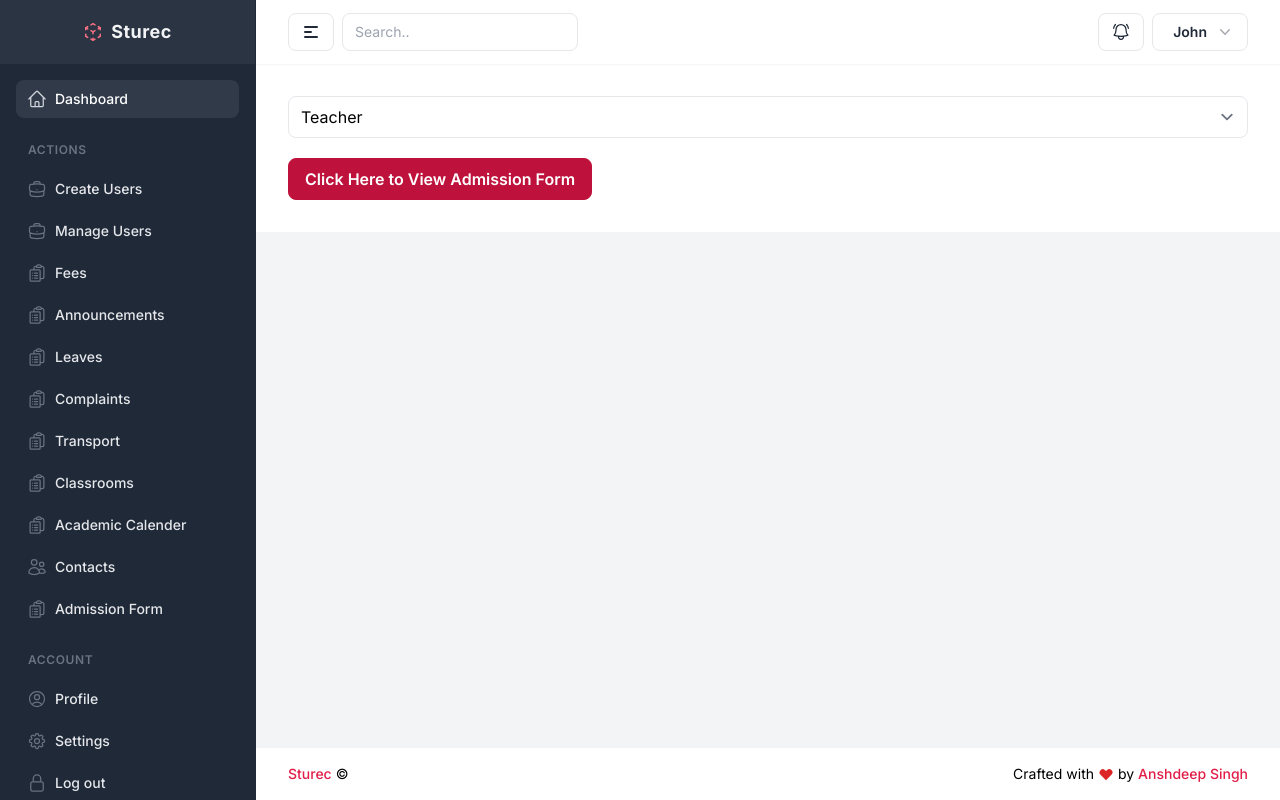
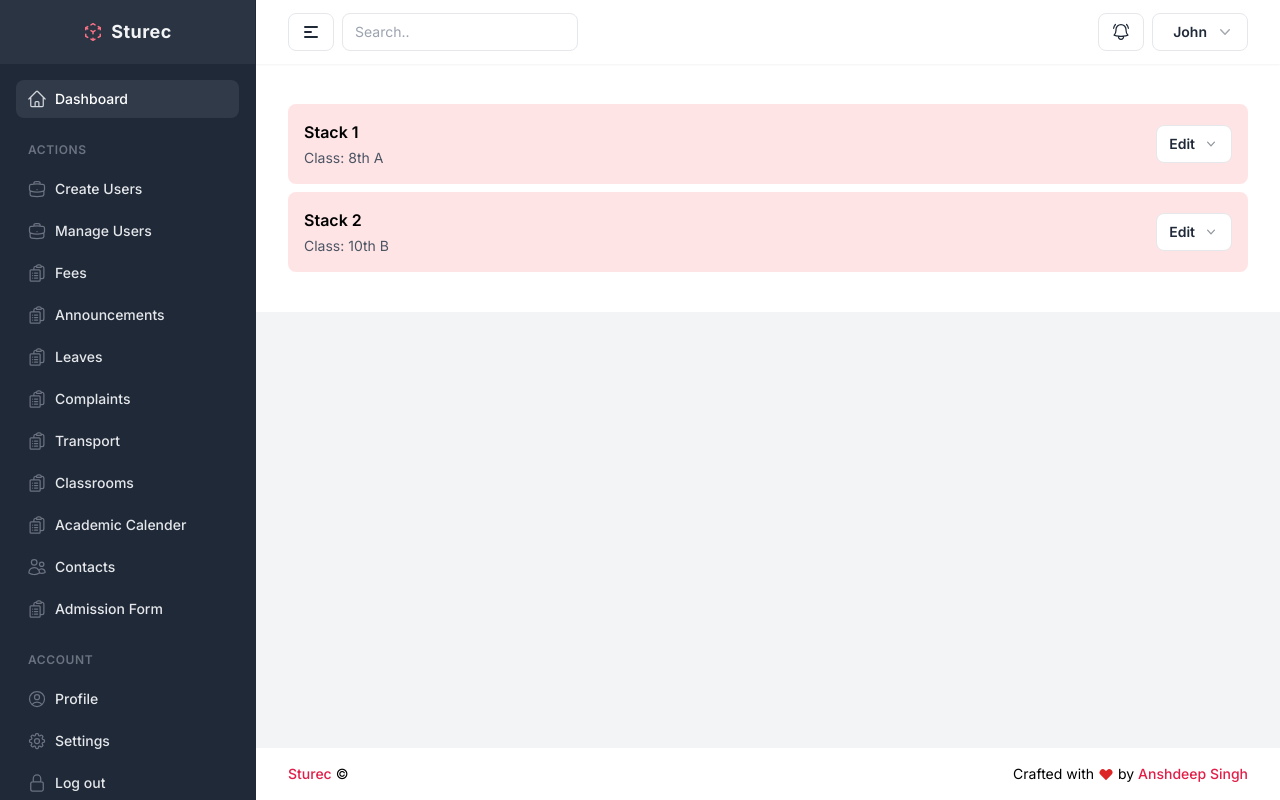
Before and after one commit to a-singh09/demo-admin-app, a Next.js app: page /dashboard/admissionform in a window 1280 px wide. Built offline with nearby package versions, Linux system fonts and the light colour scheme.

Commit message:
Modified ui of admission form and leaves section

```diff
--- a/app/dashboard/admissionform/page.tsx
+++ b/app/dashboard/admissionform/page.tsx
@@ -7,30 +7,23 @@ import { Menu, Transition } from "@headlessui/react";
 import Footer from "../../components/footer";
 import DashboardComponent from "../../components/dashboardComponent";
 import Stacks from "@/app/components/stacks";
-import Compose from "@/app/components/compose";
+
 
 function AdmissionForm() {
 
     const [mobileSidebarOpen, setMobileSidebarOpen] = useState(false);
     const [desktopSidebarOpen, setDesktopSidebarOpen] = useState(true);
-    const [isOpen, setIsOpen] = useState(false);
+
 
     const dropdownItems = [
-        { title: "Delete" },
-        { title: "Edit" },
+        { title: "Open Admission Form" }
     ];
 
     const stackData = [
-        { title: "Stack 1", email: "stack1@example.com", dropdownItems },
-        { title: "Stack 2", email: "stack2@example.com", dropdownItems },
+        { title: "Stack 1", message: "Class: 8th A", dropdownItems },
+        { title: "Stack 2", message: "Class: 10th B", dropdownItems },
         // Add more stack objects as needed
     ];
-
-    function openModal() {
-        setIsOpen(true);
-    }
-
-    const inputPlaceholders = ["From", "To", "Subject", "Message"];
 
     return (
         <>
@@ -42,38 +35,13 @@ function AdmissionForm() {
             >
                 <DashboardComponent />
 
-                <Compose isOpen={isOpen} setIsOpen={setIsOpen} inputPlaceholders={inputPlaceholders} />
 
                 {/* Page Content */}
                 <main id="page-content" className="flex flex-auto flex-col max-w-full pt-16">
                     {/* Page Section */}
                     <div className="max-w-10xl mx-auto p-4 lg:p-8 w-full bg-white">
 
-                        {/* Form Elements: Select */}
-                        <form className="space-y-6 dark:text-gray-100">
-                            {/* Select Box */}
-                            <div className="space-y-1">
-                                {/* <label htmlFor="select" className="font-medium">Select</label> */}
-                                <select id="select" name="select" className="w-full block border px-3 py-2 leading-6 rounded-lg border-gray-200 focus:border-rose-500 focus:ring focus:ring-rose-500 focus:ring-opacity-50 dark:bg-gray-800 dark:border-gray-600 dark:focus:border-rose-500">
-                                    <option>Teacher</option>
-                                    <option>Student</option>
-                                    <option>Driver</option>
-                                    <option>Employee</option>
-                                    <option>Classroom</option>
-                                    <option>Buses</option>
-                                </select>
-                            </div>
-                            {/* END Select Box */}
-
-                        </form>
-                        {/* END Form Elements: Select */}
-                        <div>
-                            {/* Button (normal) */}
-                            <button type="button" className="inline-flex justify-center items-center mt-5 space-x-2 border font-semibold rounded-lg px-4 py-2 leading-6 border-rose-700 bg-rose-700 text-white hover:text-white hover:bg-rose-600 hover:border-rose-600 focus:ring focus:ring-rose-400 focus:ring-opacity-50 active:bg-rose-700 active:border-rose-700 dark:focus:ring-rose-400 dark:focus:ring-opacity-90">
-                                Click Here to View Admission Form
-                            </button>
-                            {/* END Button (normal) */}
-                        </div>
+                        <Stacks stacks={stackData} dropdownItems={dropdownItems} />
 
                     </div>
                     {/* END Page Section */}
--- a/app/dashboard/leaves/page.tsx
+++ b/app/dashboard/leaves/page.tsx
@@ -21,7 +21,7 @@ function Leaves() {
 
     const stackData = [
         { title: "Stack 1", fromDate: "14-04-23", toDate: "16-04-23", email:'test@test.com', message: "Lorem ipsum dolor sit, amet consectetur adipisicing elit. Cumque quod eaque repellat at fugit magnam quibusdam modi ipsam fugiat id?", dropdownItems },
-        { title: "Stack 2", fromDate: "14-04-23", toDate: "16-04-23", email:'test@test.com', message: "Lorem ipsum dolor sit, amet consectetur adipisicing elit. Neque voluptatibus ducimus vero dolore nostrum? Voluptatibus quidem, sed aliquid ab repellendus sequi, cupiditate quaerat culpa sunt totam eveniet veniam eligendi quasi placeat quisquam maiores hic? Tenetur obcaecati itaque, iure quaerat quibusdam minima ad voluptatibus quia id quasi natus cumque tempore beatae qui a iusto atque nihil.", dropdownItems },
+        { title: "Stack 2", fromDate: "14-04-23", toDate: "16-04-23", email:'test@test.com', message: "Lorem ipsum dolor sit, amet consectetur adipisicing elit. Neque voluptatibus ducimus vero dolore nostrum? Voluptatibus quidem.", dropdownItems },
         // Add more stack objects as needed
     ];
 
```
